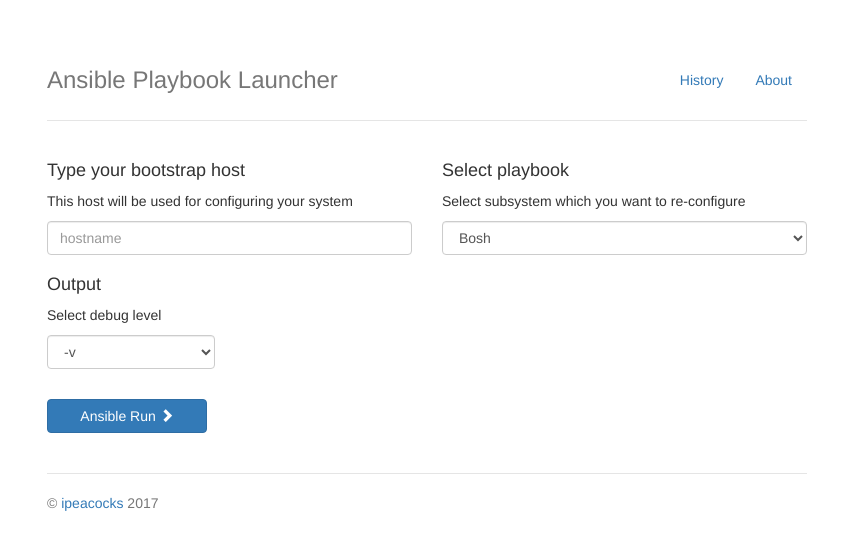
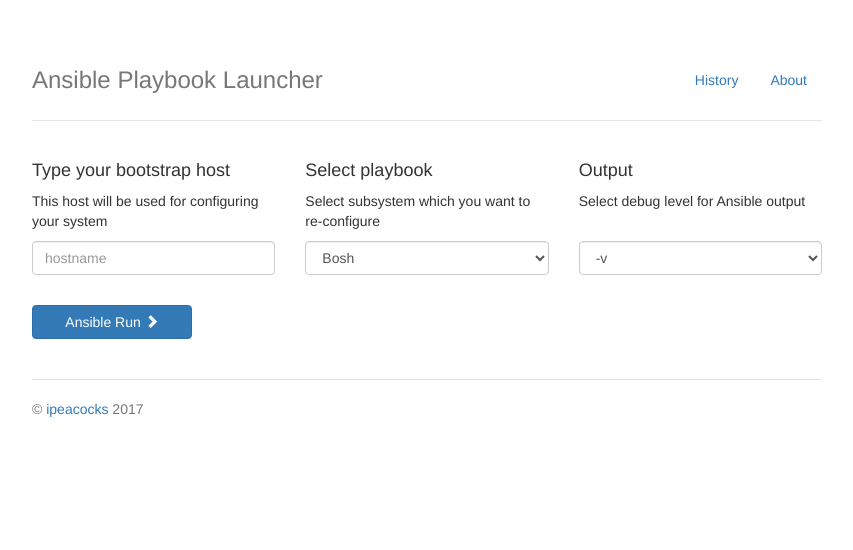
Before and after one commit to ipeacocks/ansibletasker, a Flask app: page / in a window 1280 px wide. Shown: the top 550 px of the page, without its empty margins (213-1066 px from the left). Run offline with Flask 2, Linux system fonts and the light colour scheme; some libraries are stand-ins or nearby versions.

Commit message:
Improved output page view

```diff
--- a/project/static/css/main.css
+++ b/project/static/css/main.css
@@ -3,13 +3,26 @@
     font-size: .8em;
 }
 
-.output {
+.output_field {
+    background-color: #002B36;
+    border-radius: 5px;
+}
+
+.button_style {
+    width: 160px !important;
+}
+
+.output_text {
+    word-wrap: break-word;
+    background-color: #002B36;
+    color: #C2D7D3;
+    margin: 10px;
+    font-family: Consolas, Monaco, Lucida Console, Liberation Mono, DejaVu Sans Mono, Bitstream Vera Sans Mono, Courier New, monospace;
+}
+
+.output_history {
     word-wrap: break-word;
     background-color: #002B36;
     color: #C2D7D3;
     font-family: Consolas, Monaco, Lucida Console, Liberation Mono, DejaVu Sans Mono, Bitstream Vera Sans Mono, Courier New, monospace;
 }
-
-.button_style {
-    width: 160px !important;
-}
--- a/project/templates/_base.html
+++ b/project/templates/_base.html
@@ -23,7 +23,7 @@
         {% endblock %}
 
       </div>
-      <footer class="footer">
+      <footer class="row footer">
         <p>&copy; <a href="http://example.com/">ipeacocks</a> 2017</p>
       </footer>
     </div>
--- a/project/templates/main.html
+++ b/project/templates/main.html
@@ -6,7 +6,7 @@
     <h3 class="text-muted">Ansible Playbook Launcher</h3>
 </div> -->
 
-<div class="header clearfix">
+<div class="header clearfix row">
     <nav>
       <ul class="nav nav-pills pull-right">
         <li role="presentation"><a href="{{ url_for('history') }}">History</a></li>
@@ -16,10 +16,10 @@
     <h3 class="text-muted">Ansible Playbook Launcher</h3>
 </div>
 
-<form class="form-sigin" role="form" method="post" action="/">
+<form class="form-sigin row" role="form" method="post" action="/">
 {{ form.csrf_token }}
     <div class="row">
-        <div class="col-md-6">
+        <div class="col-md-4">
             <h4>Type your bootstrap host</h4>
             <p>This host will be used for configuring your system</p>
             <p>
@@ -33,17 +33,16 @@
             </span>
             </p>
         </div>
-        <div class="col-md-6">
+        <div class="col-md-4">
             <h4>Select playbook</h4>
             <p>Select subsystem which you want to re-configure</p>
             {{ form.playbook(class="form-control") }}
             </p>
         </div>
-    </div>
-    <div class="row">
-        <div class="col-md-3">
+        <div class="col-md-4">
             <h4>Output</h4>
-            <p>Select debug level</p>
+            <p>Select debug level for Ansible output</p>
+            <br>
             <p>
             {{ form.output_level(class="form-control") }}
             </p>
--- a/project/views.py
+++ b/project/views.py
@@ -1,4 +1,5 @@
-from flask import Flask, render_template, request, redirect, url_for, session
+from flask import Flask, render_template, request, redirect, \
+    url_for, session
 from flask_sqlalchemy import SQLAlchemy
 
 import subprocess
@@ -42,7 +43,8 @@ def stream():
     output_level = session['output_level']
 
     def generate():
-        ansible_command = "ansible-playbook {} -i ../ansible/hosts ../ansible/{} --limit {}".format(output_level, playbook, hostname)
+        ansible_command = "ansible-playbook {} -i ../ansible/hosts \
+        ../ansible/{} --limit {}".format(output_level, playbook, hostname)
         proc = subprocess.Popen(
             [ansible_command],
             shell=True,
```
Also changed, not shown: project/templates/history.html (+5 -5 lines), project/templates/output.html (+7 -4 lines).
